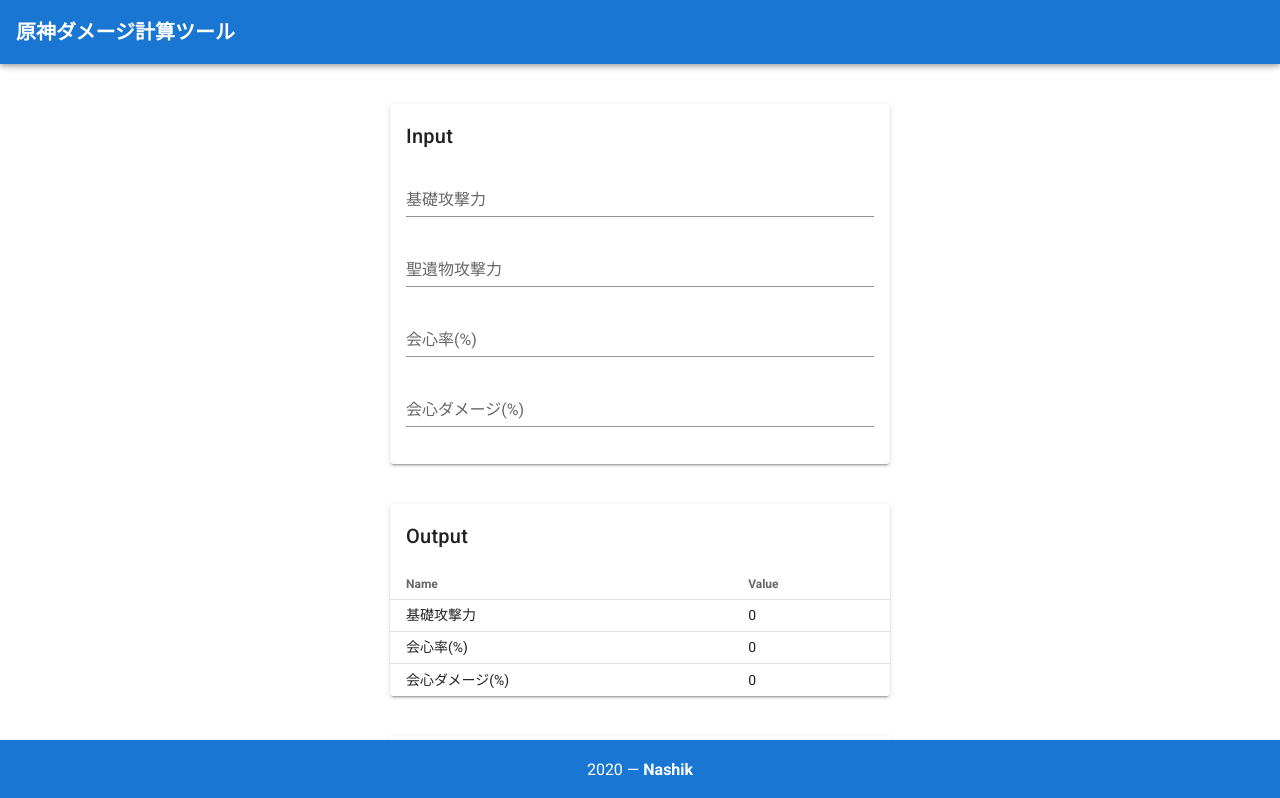
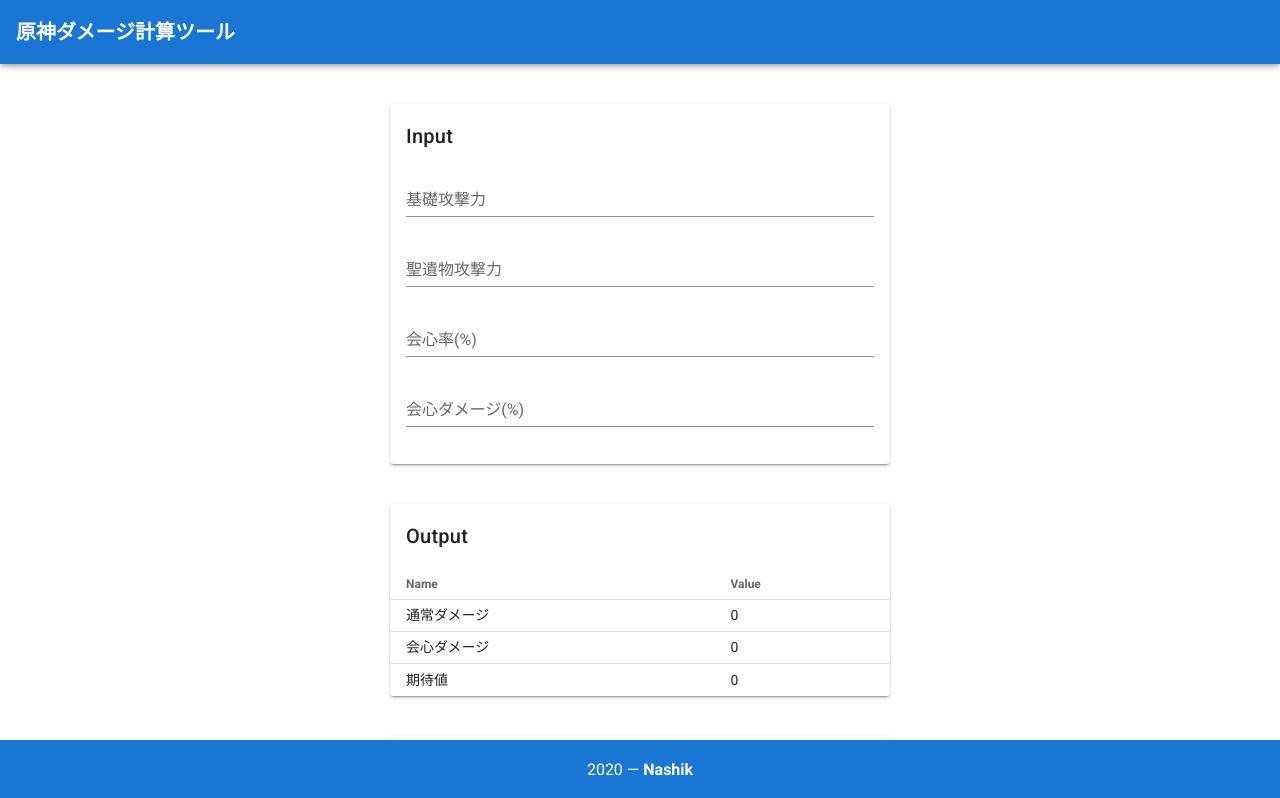
Before and after one commit to nashik/GenshinCalculator, a Vue app: page / in a window 1280 px wide. Shown: the top 798 px of the page. Built offline with nearby package versions, Linux system fonts and the light colour scheme.

Commit message:
update calc

```diff
--- a/src/components/organisms/Output.vue
+++ b/src/components/organisms/Output.vue
@@ -11,16 +11,16 @@
         </thead>
         <tbody>
           <tr>
-            <td>基礎攻撃力</td>
-            <td>{{ total_attack }}</td>
+            <td>通常ダメージ</td>
+            <td>{{ normalDamage }}</td>
           </tr>
           <tr>
-            <td>会心率(%)</td>
-            <td>{{ critical_rate }}</td>
+            <td>会心ダメージ</td>
+            <td>{{ criticalDamage }}</td>
           </tr>
           <tr>
-            <td>会心ダメージ(%)</td>
-            <td>{{ critical_damage }}</td>
+            <td>期待値</td>
+            <td>{{ expectedDamage }}</td>
           </tr>
         </tbody>
       </template>
@@ -41,6 +41,20 @@ export default {
     critical_damage: {
       type: Number
     }
+  },
+  computed: {
+    normalDamage() {
+      return this.total_attack;
+    },
+    criticalDamage() {
+      return this.total_attack * (1 + this.critical_damage / 100);
+    },
+    expectedDamage() {
+      return (
+        this.total_attack * (1 - this.critical_rate / 100) +
+        this.criticalDamage * (this.critical_rate / 100)
+      );
+    }
   }
 };
 </script>
```
